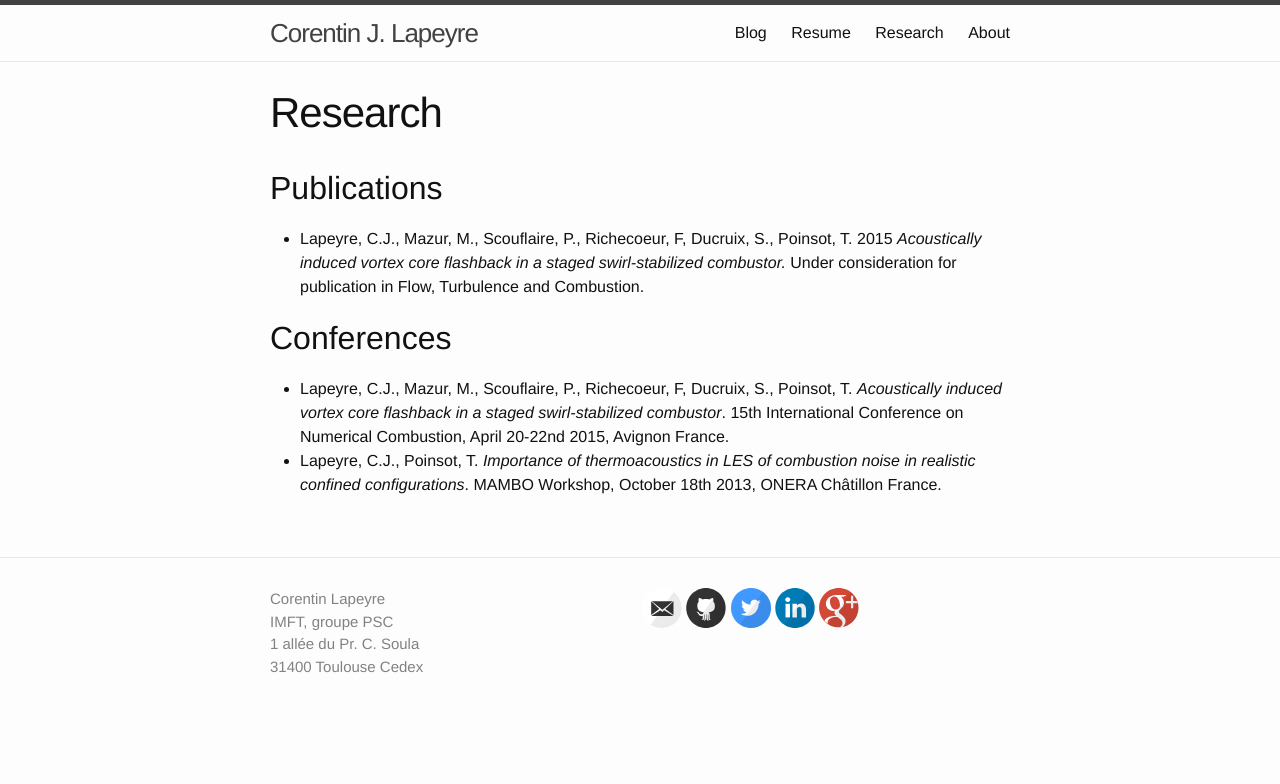
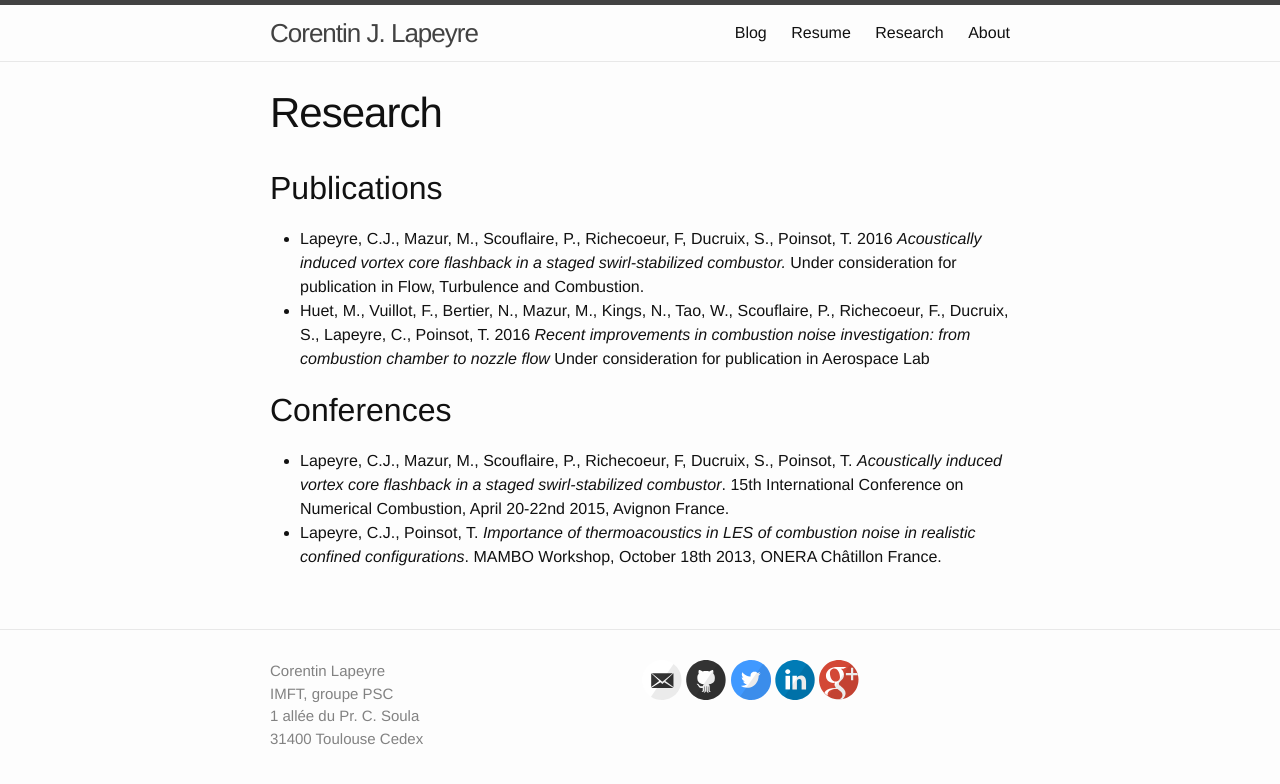
Before and after one commit to clapeyre/clapeyre.github.io, a Jekyll site: the page built from research/index.md, in a window 1280 px wide. Shown: the top 784 px of the page. Built offline with Jekyll 4.4.1, drawn with Linux system fonts in a browser that asks for light colours; Markdown is read by kramdown in place of the engine named in the settings.

Commit message:
Mr Hyde was here …

```diff
--- a/research/index.md
+++ b/research/index.md
@@ -6,9 +6,10 @@ title: Research
 Publications
 ---
 - Lapeyre, C.J., Mazur, M., Scouflaire, P., Richecoeur, F, Ducruix, S., Poinsot,
-  T. 2015 *Acoustically induced vortex core flashback in a staged
+  T. 2016 *Acoustically induced vortex core flashback in a staged
   swirl-stabilized combustor.* Under consideration for publication in Flow,
   Turbulence and Combustion.
+- Huet, M., Vuillot, F., Bertier, N., Mazur, M., Kings, N., Tao, W., Scouflaire, P., Richecoeur, F., Ducruix, S., Lapeyre, C., Poinsot, T. 2016 *Recent improvements in combustion noise investigation: from combustion chamber to nozzle flow* Under consideration for publication in Aerospace Lab
 
 
 Conferences
```
